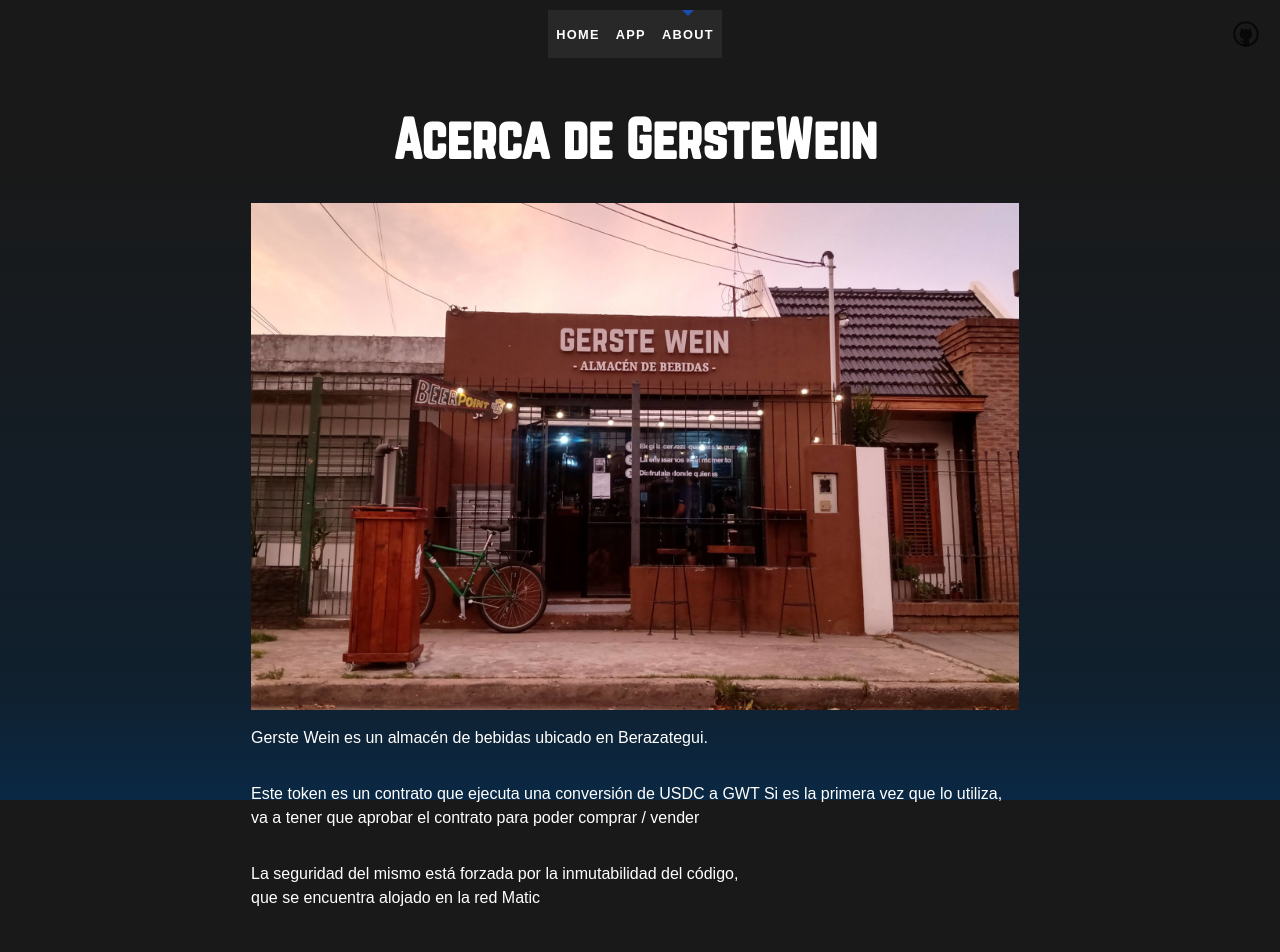
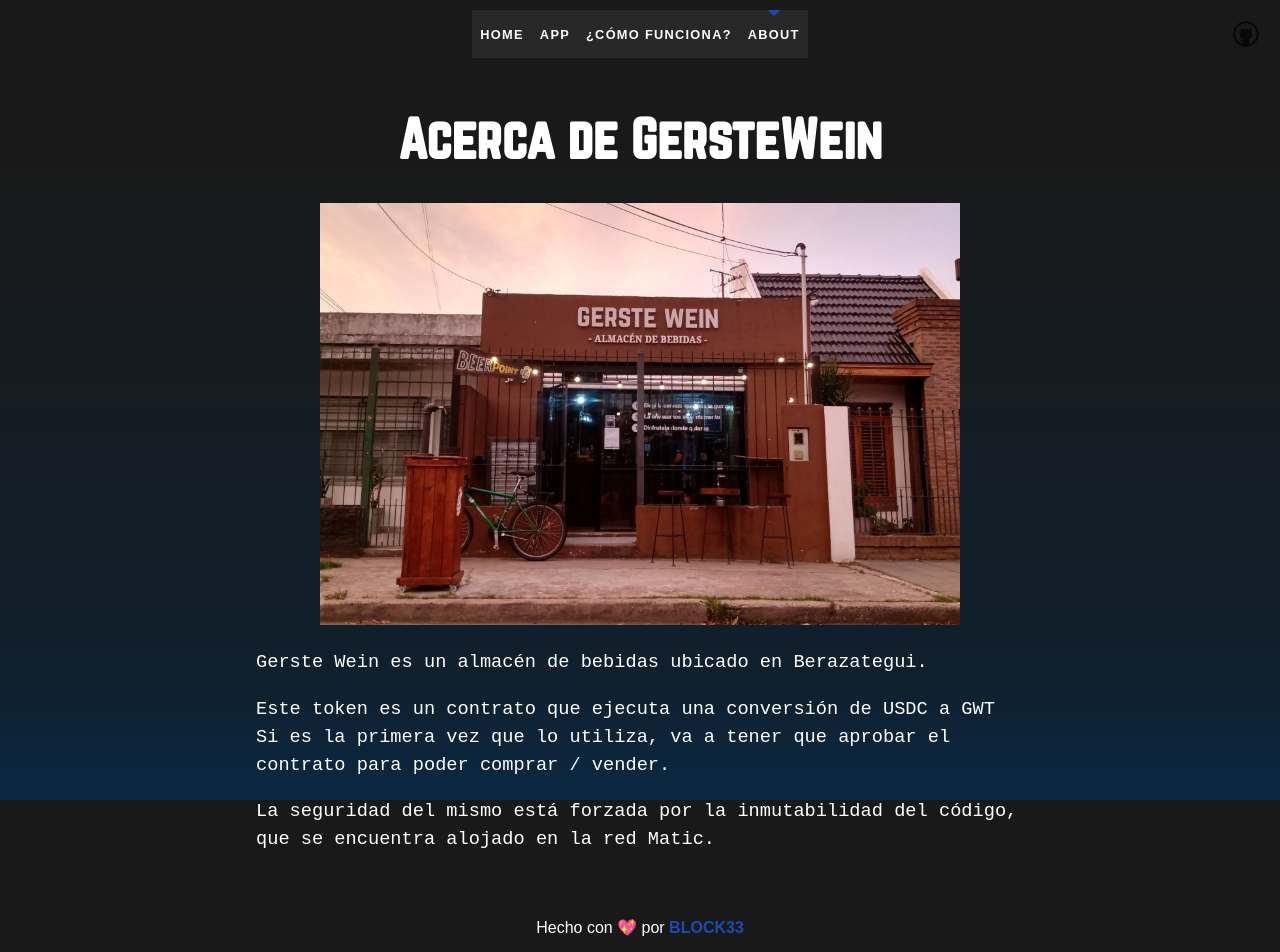
Before and after one commit to tonynoce/GersteWeinV5, a SvelteKit app in the folder packages/svelte-kit/: page /about in a window 1280 px wide. Shown: the top 952 px of the page. Built offline with nearby package versions, Linux system fonts and the light colour scheme.

Commit message:
web dev and como funciona

```diff
--- a/packages/svelte-kit/src/lib/components/CoinInfo.svelte
+++ b/packages/svelte-kit/src/lib/components/CoinInfo.svelte
@@ -42,24 +42,28 @@
 
 <div>
     {#if (coin == "GWT")}
+    <div>
+        <img src={GersteWeinCoin} alt="GWT token">
+    </div>
         {#await getBalance("GWT")}
             <p>Cargando Balance de {coin}</p>
         {:then value}
                 {balance}
         {/await}
-    <img src={GersteWeinCoin} alt="GWT token">
     {/if}
 
     {#if (coin == "USD")}
+    <div>
+        <img src={usdcoin} alt="USDC token">
+    </div>
         {#await getBalance("USD")}
         <p>Cargando Balance de {coin}</p>
         {:then value}
                 {balance}
         {/await}
-        <img src={usdcoin} alt="USDC token">
     {/if}
+</div>
 
-</div>
 <style>
 
     p {
@@ -70,9 +74,13 @@
     div {
         font-family: gersteWeinFont;
         font-size: 24pt;
-        padding: 1rem;
+        padding: 1vw;
         text-align: center;
-        size: 50px;
+
+    }
+
+    img {
+        width: 100px;
     }
 
 </style>
--- a/packages/svelte-kit/src/lib/components/Header.svelte
+++ b/packages/svelte-kit/src/lib/components/Header.svelte
@@ -12,6 +12,9 @@
 			</li>
 			<li aria-current={$page.url.pathname === '/app' ? 'page' : undefined}>
 				<a href="/app">App</a>
+			</li>
+			<li aria-current={$page.url.pathname === '/howto' ? 'page' : undefined}>
+				<a href="/howto">¿Cómo funciona?</a>
 			</li>
 			<li aria-current={$page.url.pathname === '/about' ? 'page' : undefined}>
 				<a href="/about">About</a>
--- a/packages/svelte-kit/src/routes/+layout.svelte
+++ b/packages/svelte-kit/src/routes/+layout.svelte
@@ -6,10 +6,9 @@
 
 <div class="app">
 	<Header />
+
 	<main>
-
-	<slot />
-
+		<slot />
 	</main>
 
 	<footer>
--- a/packages/svelte-kit/src/routes/+page.svelte
+++ b/packages/svelte-kit/src/routes/+page.svelte
@@ -49,9 +49,11 @@
 	<h1>GersteWeinToken</h1>
 	<div class="text-column">
 	</div>
+	<div class=wrapper>
 		<Canvas>
-				<GersteWein3DLogo />
+			<GersteWein3DLogo />
 		</Canvas>
+	</div>
 	<div>
 		<h2>
 			Bienvenido!
@@ -59,12 +61,17 @@
 	</div>
 	<div class="text-column">
 		<a href="/app"><GersteButton>Entrar a la app</GersteButton></a>
-			<!-- 		<a href="/app" class="text-column">Entrar a la app</a>
- -->	</div>
+	</div>
 </body>
 
 <style>
-	a{
+
+	a {
 		text-align: center;
 	}
+
+	.wrapper{
+		min-height: 50vh;
+		min-height: 50vh;
+	}
 </style>
--- a/packages/svelte-kit/src/routes/about/+page.svelte
+++ b/packages/svelte-kit/src/routes/about/+page.svelte
@@ -5,12 +5,43 @@
 
 <div class="text-column">
 	<h1>Acerca de GersteWein</h1>
+</div>
 
-<img src="GersteWeinLocal_1000px.jpg" alt="GersteWein al atardecer">
-<p>Gerste Wein es un almacén de bebidas ubicado en Berazategui.</p>
-<p>Este token es un contrato que ejecuta una conversión de USDC a GWT Si es la primera vez que lo
-utiliza, va a tener que aprobar el contrato para poder comprar / vender
-</p>
+<div class="img-wrapper">
+	<img src="GersteWeinLocal_1000px.jpg" alt="GersteWein al atardecer">
+</div>
+
+<div class="text-wrapper">
+	<p>Gerste Wein es un almacén de bebidas ubicado en Berazategui.</p>
+	<p>Este token es un contrato que ejecuta una conversión de USDC a GWT Si es la primera vez que lo
+		utiliza, va a tener que aprobar el contrato para poder comprar / vender.
+	</p>
 	<p>La seguridad del mismo está forzada por la inmutabilidad del código,<br/>
-	que se encuentra alojado en la red Matic</p>
+		que se encuentra alojado en la red Matic.</p>
 </div>
+
+
+<style>
+	.img-wrapper {
+		max-width: 48rem;
+		flex: 0.6;
+		flex-direction: column;
+		justify-content: center;
+		margin: 0 auto;
+	}
+
+	img {
+		width: 50vw;
+	}
+
+	.text-wrapper {
+		max-width: 48rem;
+		flex: 0.3;
+		flex-direction: column;
+		justify-content: center;
+		margin: 0 auto;
+		font-family: 'Courier New', Courier, monospace;
+		font-size: 14pt;
+	}
+
+</style>
--- a/packages/svelte-kit/src/routes/app/+page.svelte
+++ b/packages/svelte-kit/src/routes/app/+page.svelte
@@ -178,13 +178,6 @@
 				 on:click={() => {changeNetwork()}}>Agregar red Mumbai</button>
 			</div>
 	{/if}
-	<div
-	style="text-align: center; padding: 2rem">
-	<button
-	on:click={() => {
-		addGersteToken()
-	}}>Añadir Gwt</button>
-	</div>
 		<div  style="text-align: center"
 		>
 		<p>
@@ -201,6 +194,15 @@
 		<CoinInfo coin={"USD"}/>
 	</div>
 
+	<div
+	style="text-align: center; padding: 2rem">
+		<GersteButton
+		on:click={() => {
+			addGersteToken()
+		}}>Add GWT a Metamask
+		</GersteButton>
+	</div>
+
 	</body>
 
 {/key}
@@ -208,13 +210,17 @@
 
 <style>
 
+	div {
+		margin: 1em;
+	}
+
 	input {
 		font-family: gersteWeinFont;
 	}
 
 	.coins{
 		display: flex;
-		margin: 2rem;
+		margin: 3rem;
 		justify-content: center;
 	}
 
--- /dev/null
+++ b/packages/svelte-kit/src/routes/howto/+page.svelte
@@ -0,0 +1,40 @@
+<script lang="ts">
+    import type { PageData } from './$types';
+
+    export let data: PageData;
+</script>
+
+<body>
+    <h1>Como funciona?</h1>
+
+    <div class="text-wrapper">
+        <p>
+            El primer paso es adquirir Matic para poder interactuar con la blockchain.
+        </p>
+        <p>
+            El segundo paso es conseguir USDC en un swap.
+        </p>
+        <p>
+            El tercer paso es cambiar USDC por GWT en este sitio.
+        </p>
+        <p>
+            El cuarto paso es cambiar ese GWT por una pinta de su gusto en Gerstewein !
+        </p>
+    </div>
+
+</body>
+
+
+<style>
+
+    .text-wrapper {
+		max-width: 48rem;
+		flex: 0.3;
+		flex-direction: column;
+		justify-content: center;
+		margin: 0 auto;
+		font-family: 'Courier New', Courier, monospace;
+		font-size: 14pt;
+	}
+
+</style>
--- a/packages/svelte-kit/src/routes/styles.css
+++ b/packages/svelte-kit/src/routes/styles.css
@@ -23,7 +23,7 @@
 
 body {
 	min-height: 50vh;
-	margin: 10px 10px 0px 0px;
+	margin: 10px 10px 10px 10px;
 	background-attachment: fixed;
 	background-color: var(--color-bg-1);
 	background-size: 100vw 100vh;
```
Also changed, not shown: packages/svelte-kit/src/lib/components/GersteButton.svelte (+1 -6 lines). Lines whose indentation alone changed are shown as unchanged.
